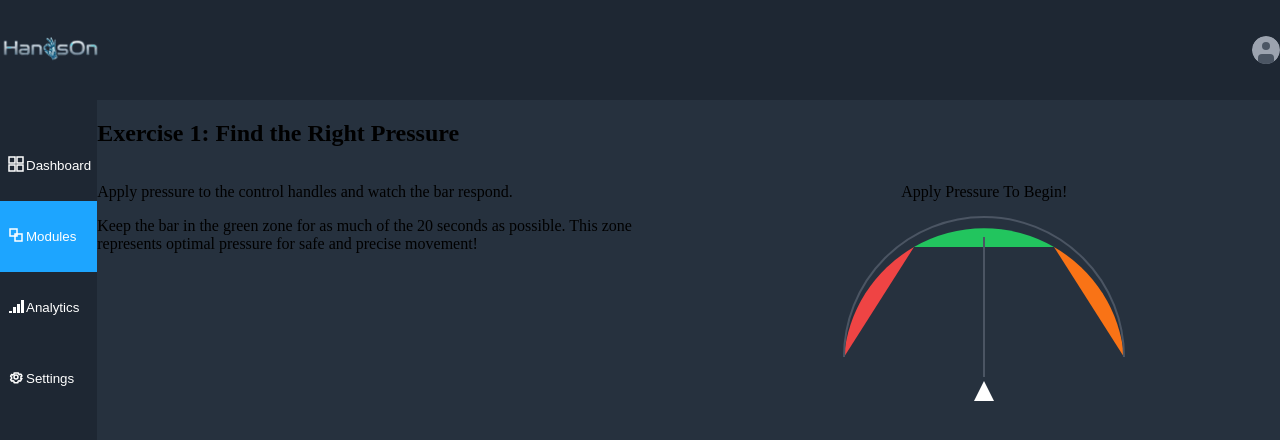
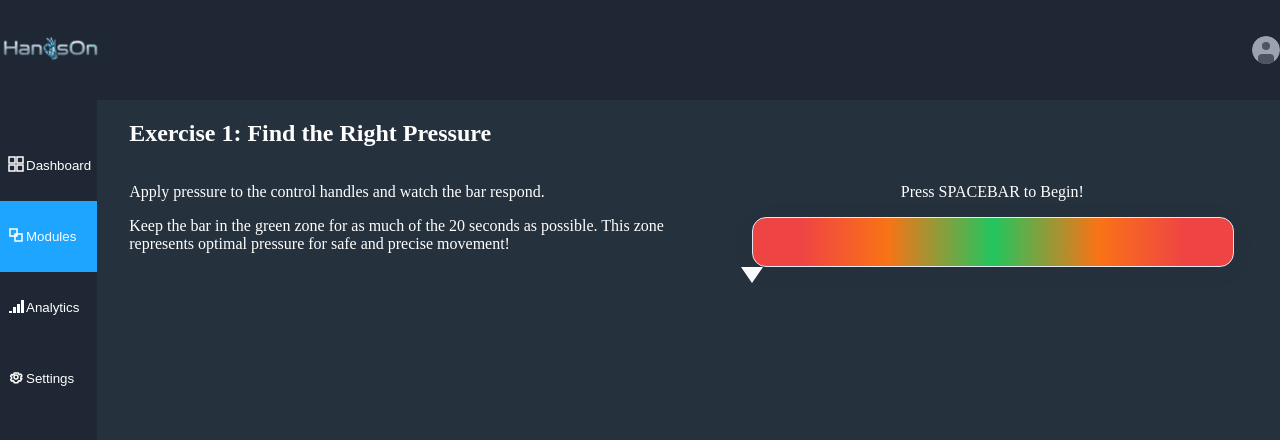
Before and after one commit to jake-riina/Hands-On-Robotic-Surgery-Training, a React (Vite) app: page /module/1/exercise/1/start in a window 1280 px wide. Shown: the top 440 px of the page. Built offline with nearby package versions, Linux system fonts and the light colour scheme.

Commit message:
new gauge

```diff
--- a/src/pages/LoginTraineeV1.tsx
+++ b/src/pages/LoginTraineeV1.tsx
@@ -248,6 +248,39 @@ const LoginTraineeV1: React.FC = () => {
             </div>
           </form>
 
+          {/* ============================================
+              TEMPORARY DESIGN BUTTON - DELETE THIS SECTION
+              ============================================
+              This button is for design/testing purposes only.
+              Remove this entire section (including comments) when no longer needed.
+              ============================================ */}
+          <div
+            style={{
+              minWidth: '0',
+              width: '60%',
+              margin: '1rem auto',
+            }}
+          >
+            <button
+              onClick={() => navigate('/module/1/exercise/1/start')}
+              type="button"
+              className="bg-orange-500 text-white font-medium hover:bg-orange-600 transition-colors w-full"
+              style={{
+                backgroundColor: '#f97316',
+                color: 'white',
+                height: '50px',
+                borderRadius: '0.75rem',
+                boxSizing: 'border-box',
+                padding: '0px'
+              }}
+            >
+              [TEMP] Go to Module1Exercise1Start
+            </button>
+          </div>
+          {/* ============================================
+              END OF TEMPORARY DESIGN BUTTON SECTION
+              ============================================ */}
+
 
           {/* OR Separator */}
           <div className="flex items-center my-6">
--- a/src/pages/Module1Exercise1Start.tsx
+++ b/src/pages/Module1Exercise1Start.tsx
@@ -1,4 +1,5 @@
 import { useNavigate, useLocation } from 'react-router-dom';
+import { useState, useEffect, useRef } from 'react';
 
 const Module1Exercise1Start = () => {
   const navigate = useNavigate();
@@ -84,66 +85,141 @@ const Module1Exercise1Start = () => {
     }
   };
 
-  // Gauge component - semi-circular gauge with three colored sections
-  const PressureGauge = () => {
-    return (
-      <div className="flex flex-col items-center">
-        <p className="text-white text-lg mb-4">Apply Pressure To Begin!</p>
+ // Exercise state
+ const [pressure, setPressure] = useState(0);
+ const [isExerciseActive, setIsExerciseActive] = useState(false);
+ const [timeRemaining, setTimeRemaining] = useState(20);
+ const [exerciseStarted, setExerciseStarted] = useState(false);
 
-        {/* Semi-circular gauge */}
-        <div className="relative w-80 h-40 mb-8">
-          <svg width="320" height="160" viewBox="0 0 320 160" className="overflow-visible">
-            {/* Red section (left/low pressure) */}
-            <path
-              d="M 20 140 A 140 140 0 0 1 90 30"
-              stroke="none"
-              fill="#EF4444"
-            />
+ const intervalRef = useRef<number | null>(null);
+ const mockSensorRef = useRef<number | null>(null);
 
-            {/* Green section (middle/optimal pressure) */}
-            <path
-              d="M 90 30 A 140 140 0 0 1 230 30"
-              stroke="none"
-              fill="#22C55E"
-            />
+ // Calculate triangle position based on pressure (0-35 PSI range)
+ const getTrianglePosition = () => {
+   const maxPressure = 35;
+   const percentage = Math.min((pressure / maxPressure) * 100, 100);
+   return percentage;
+ };
 
-            {/* Orange section (right/high pressure) */}
-            <path
-              d="M 230 30 A 140 140 0 0 1 300 140"
-              stroke="none"
-              fill="#F97316"
-            />
+ // Mock sensor - simulates pressure fluctuations
+ const startMockSensor = () => {
+   mockSensorRef.current = setInterval(() => {
+     setPressure(prev => {
+       const change = (Math.random() - 0.5) * 3;
+       const newPressure = Math.max(0, prev + change);
+       return Math.min(newPressure, 35);
+     });
+   }, 100);
+ };
 
-            {/* Outer arc border */}
-            <path
-              d="M 20 140 A 140 140 0 0 1 300 140"
-              stroke="#4B5563"
-              strokeWidth="2"
-              fill="none"
-            />
+ // Start exercise on spacebar press
+ useEffect(() => {
+   const handleKeyPress = (e: KeyboardEvent) => {
+     if (e.code === 'Space' && !exerciseStarted) {
+       e.preventDefault();
+       setExerciseStarted(true);
+       setIsExerciseActive(true);
+       setPressure(17.5);
+       startMockSensor();
+     }
+   };
+   window.addEventListener('keydown', handleKeyPress);
+   return () => window.removeEventListener('keydown', handleKeyPress);
+ }, [exerciseStarted]);
 
-            {/* Center line */}
-            <line
-              x1="160"
-              y1="160"
-              x2="160"
-              y2="20"
-              stroke="#4B5563"
-              strokeWidth="2"
-            />
-          </svg>
+ // Timer countdown
+ useEffect(() => {
+   if (isExerciseActive && timeRemaining > 0) {
+     intervalRef.current = setInterval(() => {
+       setTimeRemaining(prev => {
+         if (prev <= 1) {
+           setIsExerciseActive(false);
+           return 0;
+         }
+         return prev - 1;
+       });
+     }, 1000);
+   }
+   return () => {
+     if (intervalRef.current) clearInterval(intervalRef.current);
+   };
+ }, [isExerciseActive, timeRemaining]);
 
-          {/* Pointer triangle below the gauge */}
-          <div className="absolute top-full left-1/2 transform -translate-x-1/2 mt-2">
-            <svg width="20" height="20" viewBox="0 0 20 20" className="text-white">
-              <path d="M 10 0 L 0 20 L 20 20 Z" fill="white" />
-            </svg>
-          </div>
-        </div>
-      </div>
-    );
-  };
+ // Navigate when complete
+ useEffect(() => {
+   if (exerciseStarted && timeRemaining === 0) {
+     if (mockSensorRef.current) clearInterval(mockSensorRef.current);
+     setTimeout(() => {
+       navigate('/DashboardGlovesConnected');
+     }, 1000);
+   }
+ }, [exerciseStarted, timeRemaining, navigate]);
 
+ // Cleanup on unmount
+ useEffect(() => {
+   return () => {
+     if (intervalRef.current) clearInterval(intervalRef.current);
+     if (mockSensorRef.current) clearInterval(mockSensorRef.current);
+   };
+ }, []);
+
+ // Gauge component
+ const PressureGauge = () => {
+   const trianglePosition = getTrianglePosition();
+
+   return (
+     <div className="flex flex-col items-center">
+       {!exerciseStarted ? (
+         <p className="text-white text-lg mb-4">
+           Press SPACEBAR to Begin!
+         </p>
+       ) : timeRemaining > 0 ? (
+         <p className="text-white text-2xl font-bold mb-4">
+           {timeRemaining}s
+         </p>
+       ) : (
+         <p className="text-white text-2xl font-bold mb-4" style={{ color: '#22c55e' }}>
+           Exercise Complete!
+         </p>
+       )}
+
+       <div className="relative w-[480px] max-w-full mb-10">
+         <div
+           className="w-full h-[48px] rounded-[14px] shadow-lg mx-auto"
+           style={{
+             background: "linear-gradient(90deg, #ef4444 10%, #f97316 28%, #22c55e 50%, #f97316 72%, #ef4444 90%)",
+             border: "1.5px solid #e2e8f0",
+             boxShadow: "0 4px 24px 2px rgba(0,0,0,0.04)"
+           }}
+         />
+
+         <div
+           className="absolute top-full mt-2 transition-all duration-200 ease-out"
+           style={{
+             left: `${trianglePosition}%`,
+             transform: 'translateX(-50%)'
+           }}
+         >
+           <svg width="22" height="16" viewBox="0 0 22 16" className="text-white">
+             <path d="M11 16L0 0h22L11 16z" fill="white" />
+             <path d="M11 15L1.5 1h19L11 15z" fill="#e5e7eb" opacity="0.25" />
+           </svg>
+         </div>
+
+         {exerciseStarted && (
+           <div className="text-center mt-12">
+             <p className="text-white text-sm">
+               Current Pressure: <span className="font-bold">{pressure.toFixed(1)} PSI</span>
+             </p>
+             <p className="text-white text-xs mt-1" style={{ opacity: 0.75 }}>
+               Target: 15-20 PSI
+             </p>
+           </div>
+         )}
+       </div>
+     </div>
+   );
+ };
   return (
     <div className="min-h-screen" style={{ backgroundColor: '#26313E' }}>
       {/* Header Container - Top Bar */}
@@ -212,21 +288,21 @@ const Module1Exercise1Start = () => {
         </aside>
 
         {/* Main Content Area */}
-        <main className="flex-1 p-8">
+        <main className="flex-1 p-8" style={{ color: 'white', marginLeft: '2rem' }}>
           <div className="max-w-6xl mx-auto">
             {/* Exercise Title */}
-            <h2 className="text-white text-3xl font-bold mb-6">
+            <h2 className="text-6xl font-bold mb-6" style={{ color: 'white' }}>
               Exercise 1: Find the Right Pressure
             </h2>
 
             <div className="flex gap-12 items-start">
               {/* Left Section - Instructions */}
               <div className="flex-1">
-                <div className="space-y-4 text-white">
-                  <p className="text-lg leading-relaxed">
+                <div className="space-y-4">
+                  <p className="text-xl leading-relaxed" style={{ color: 'white' }}>
                     Apply pressure to the control handles and watch the bar respond.
                   </p>
-                  <p className="text-lg leading-relaxed">
+                  <p className="text-lg leading-relaxed" style={{ color: 'white' }}>
                     Keep the bar in the green zone for as much of the 20 seconds as possible. This zone represents optimal pressure for safe and precise movement!
                   </p>
                 </div>
```
